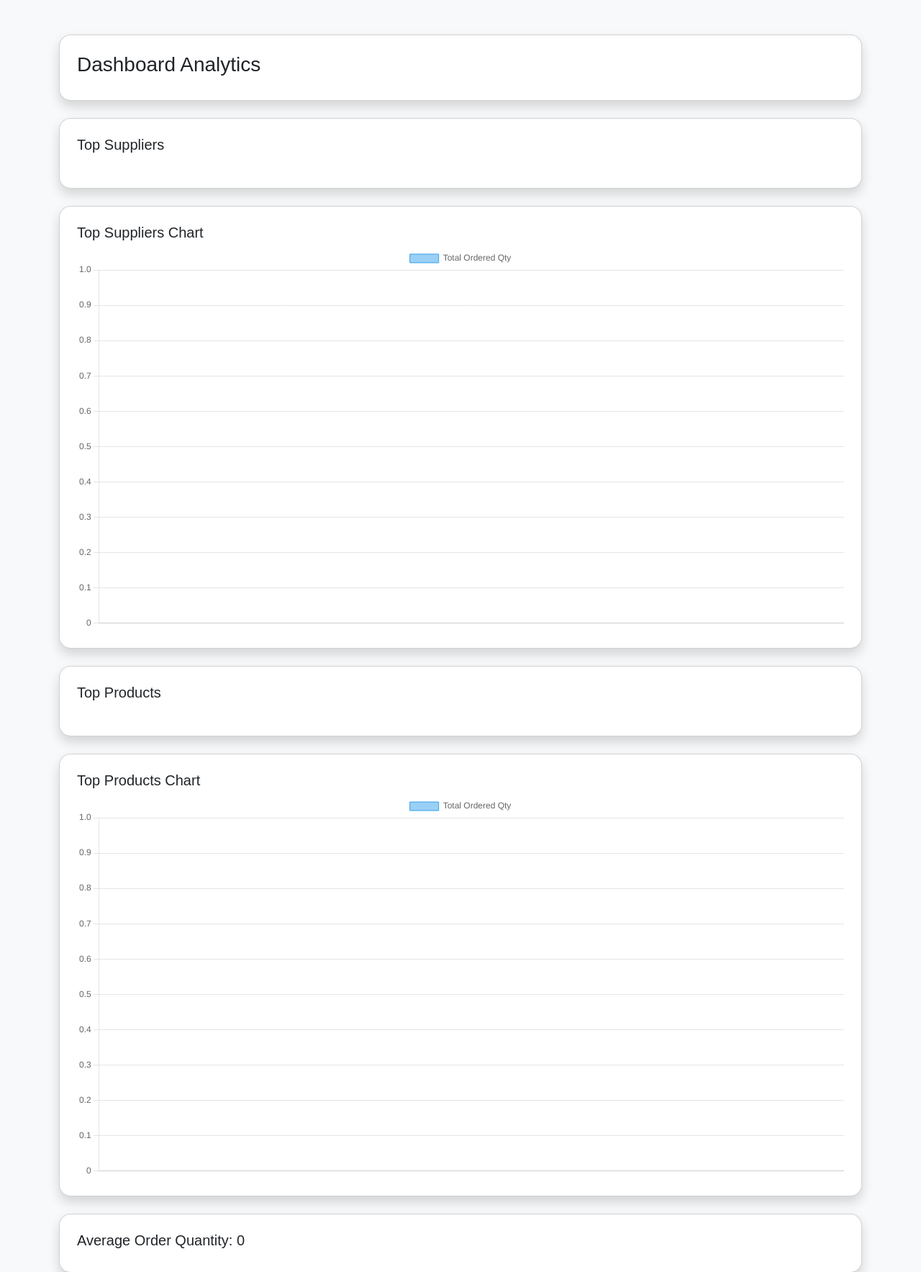
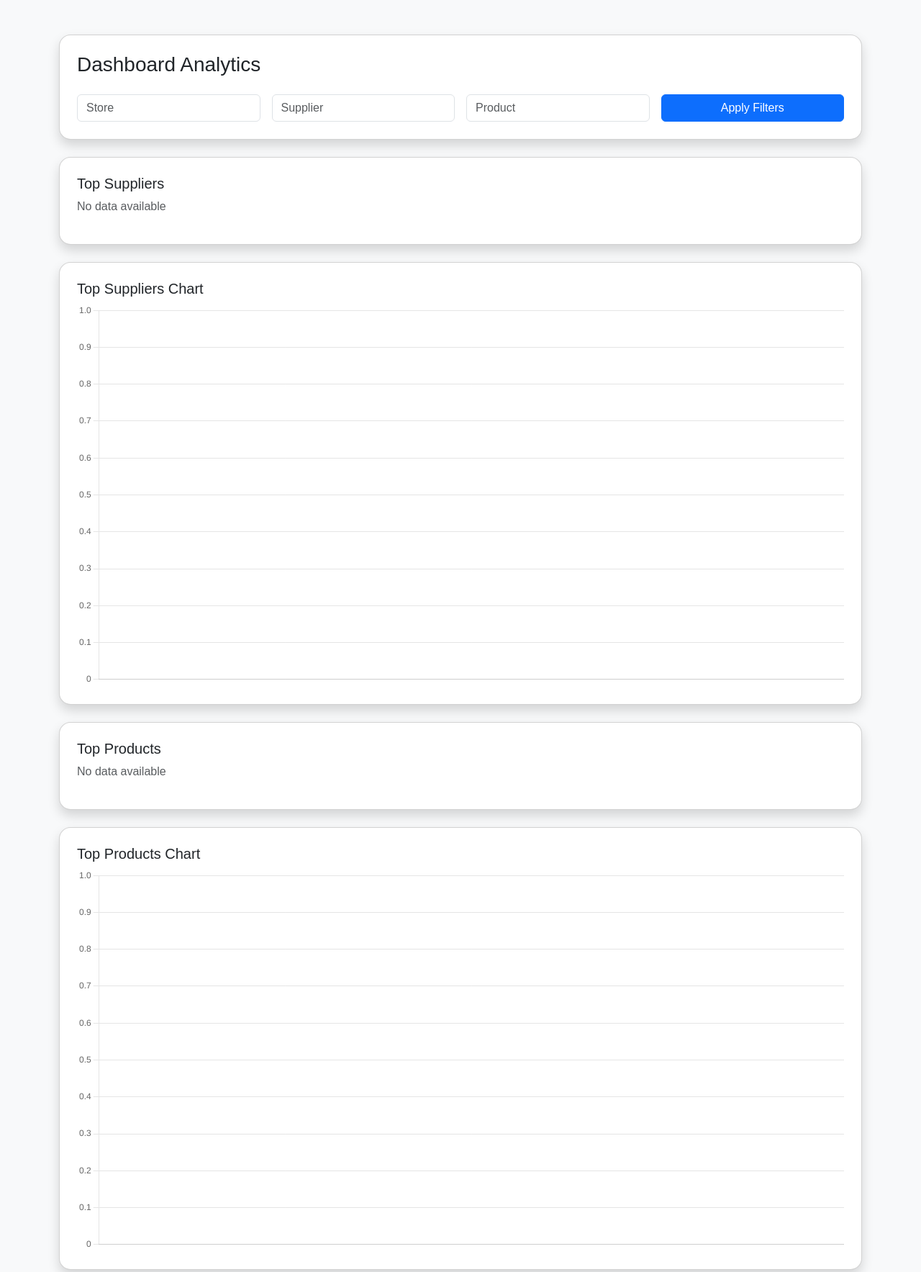
Before and after one commit to cheesydorito/retail-order-system-bachelor, a FastAPI app: page /ui/dashboard in a window 1280 px wide. Shown: the part 56-1823 px from the top of the page at 72% size. Run offline with FastAPI, Linux system fonts and the light colour scheme.

Commit message:
Week 9: Implement dashboard filters and dynamic analytics (supplier, product, store)

```diff
--- a/backend/templates/dashboard.html
+++ b/backend/templates/dashboard.html
@@ -5,15 +5,37 @@
 
 <div class="card shadow p-4 mb-4">
   <h3>Dashboard Analytics</h3>
+
+  <form method="get" class="mt-3">
+    <div class="row g-3">
+      <div class="col">
+        <input type="text" name="store" class="form-control" placeholder="Store" value="{{ store or '' }}">
+      </div>
+      <div class="col">
+        <input type="text" name="supplier" class="form-control" placeholder="Supplier" value="{{ supplier or '' }}">
+      </div>
+      <div class="col">
+        <input type="text" name="product_code" class="form-control" placeholder="Product" value="{{ product_code or '' }}">
+      </div>
+      <div class="col">
+        <button class="btn btn-primary w-100">Apply Filters</button>
+      </div>
+    </div>
+  </form>
 </div>
 
 <div class="card shadow p-4 mb-4">
   <h5>Top Suppliers</h5>
+
+  {% if top_suppliers %}
     <ul>
       {% for supplier, qty in top_suppliers %}
         <li>{{ supplier }} — {{ qty }}</li>
       {% endfor %}
     </ul>
+  {% else %}
+    <p class="text-muted">No data available</p>
+  {% endif %}
 </div>
 
 <div class="card shadow p-4 mb-4">
@@ -23,11 +45,16 @@
 
 <div class="card shadow p-4 mb-4">
   <h5>Top Products</h5>
+
+  {% if top_products %}
     <ul>
       {% for product, qty in top_products %}
         <li>{{ product }} — {{ qty }}</li>
       {% endfor %}
     </ul>
+  {% else %}
+    <p class="text-muted">No data available</p>
+  {% endif %}
 </div>
 
 <div class="card shadow p-4 mb-4">
@@ -60,6 +87,15 @@
           data: supplierData,
           borderWidth: 1
         }]
+      },
+      options: {
+        responsive: true,
+        plugins: {
+          legend: { display: false }
+        },
+        scales: {
+          y: { beginAtZero: true }
+        }
       }
     });
 
@@ -72,6 +108,15 @@
           data: productData,
           borderWidth: 1
         }]
+      },
+      options: {
+        responsive: true,
+        plugins: {
+          legend: { display: false }
+        },
+        scales: {
+          y: { beginAtZero: true }
+        }
       }
     });
 </script>
```
Lines whose indentation alone changed are shown as unchanged.
